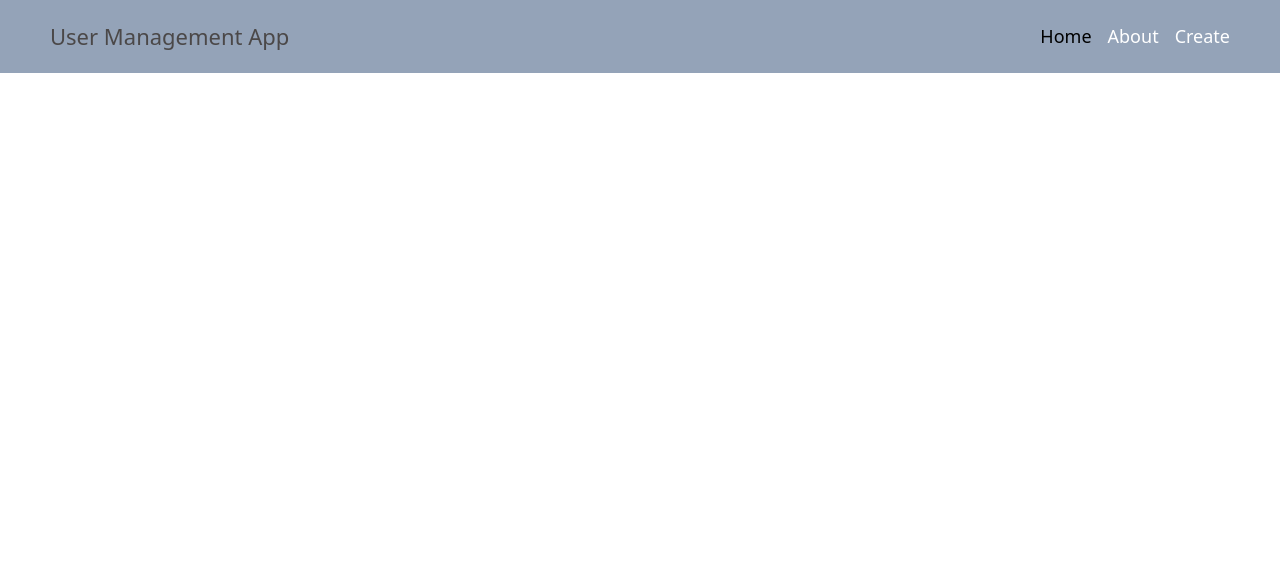
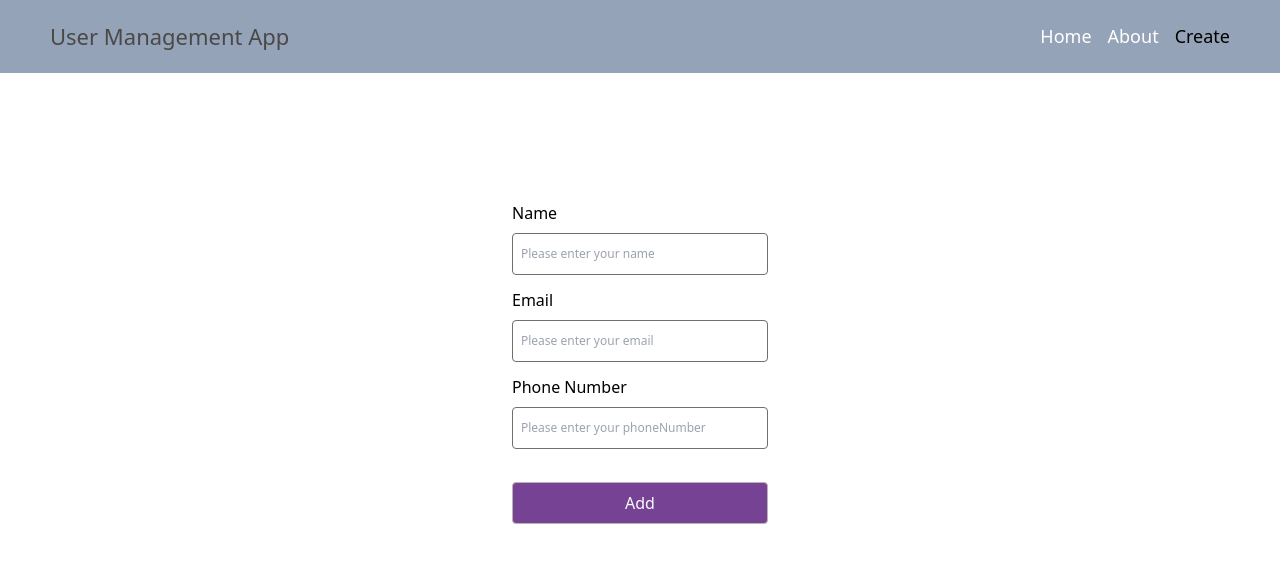
Before and after one commit to Tausif4171/User-Management-System, a React (Create React App) app in the folder frontend/: page /create in a window 1280 px wide. Shown: the top 562 px of the page. Built offline with nearby package versions, Linux system fonts and the light colour scheme.

Commit message:
update routes 📛

```diff
--- a/frontend/src/App.tsx
+++ b/frontend/src/App.tsx
@@ -3,7 +3,7 @@ import './App.css';
 import { BrowserRouter as Router, Routes, Route } from 'react-router-dom';
 import Home from './pages/Home';
 import About from './pages/About';
-import AddEdit from './pages/AddEdit';
+import CreateAndEdit from './pages/CreateAndEdit';
 import View from './pages/View';
 import Header from './components/Header';
 
@@ -14,8 +14,8 @@ function App() {
       <Routes>
         <Route path='/' element={<Home />} />
         <Route path='/about' element={<About />} />
-        <Route path='/add' element={<AddEdit />} />
-        <Route path='/update/:id' element={<AddEdit />} />
+        <Route path='/create' element={<CreateAndEdit />} />
+        <Route path='/update/:id' element={<CreateAndEdit />} />
         <Route path='/view/:id' element={<View />} />
       </Routes>
     </Router>
--- a/frontend/src/components/Header.tsx
+++ b/frontend/src/components/Header.tsx
@@ -12,8 +12,8 @@ function Header() {
         else if (location.pathname === '/about') {
             setActiveTab('About')
         }
-        else if (location.pathname === '/add') {
-            setActiveTab('Add')
+        else if (location.pathname === '/create') {
+            setActiveTab('Create')
         }
     }, [location])
 
@@ -24,7 +24,7 @@ function Header() {
                 <ul className='flex flex-col md:flex-row gap-4 text-[18px] text-[#fff]'>
                     <Link to='/'><li className={`${activeTab === 'Home' ? 'text-[#000]' : ''}`} onClick={() => setActiveTab('Home')}>Home</li></Link>
                     <Link to='/about'> <li className={`${activeTab === 'About' ? 'text-[#000]' : ''}`} onClick={() => setActiveTab('About')}>About</li></Link>
-                    <Link to='/add'><li className={`${activeTab === 'Add' ? 'text-[#000]' : ''}`} onClick={() => setActiveTab('Add')}>Create</li></Link>
+                    <Link to='/create'><li className={`${activeTab === 'Create' ? 'text-[#000]' : ''}`} onClick={() => setActiveTab('Create')}>Create</li></Link>
                 </ul>
             </div>
         </div>
--- a/frontend/src/pages/AddEdit.tsx
+++ b/frontend/src/pages/CreateAndEdit.tsx
@@ -14,7 +14,7 @@ const initialState = {
   phoneNumber: ''
 }
 
-function AddEdit() {
+function CreateAndEdit() {
   const [state, setState] = useState(initialState)
   console.log(state)
   const navigate = useNavigate()
@@ -93,4 +93,4 @@ function AddEdit() {
   )
 }
 
-export default AddEdit
+export default CreateAndEdit
```
